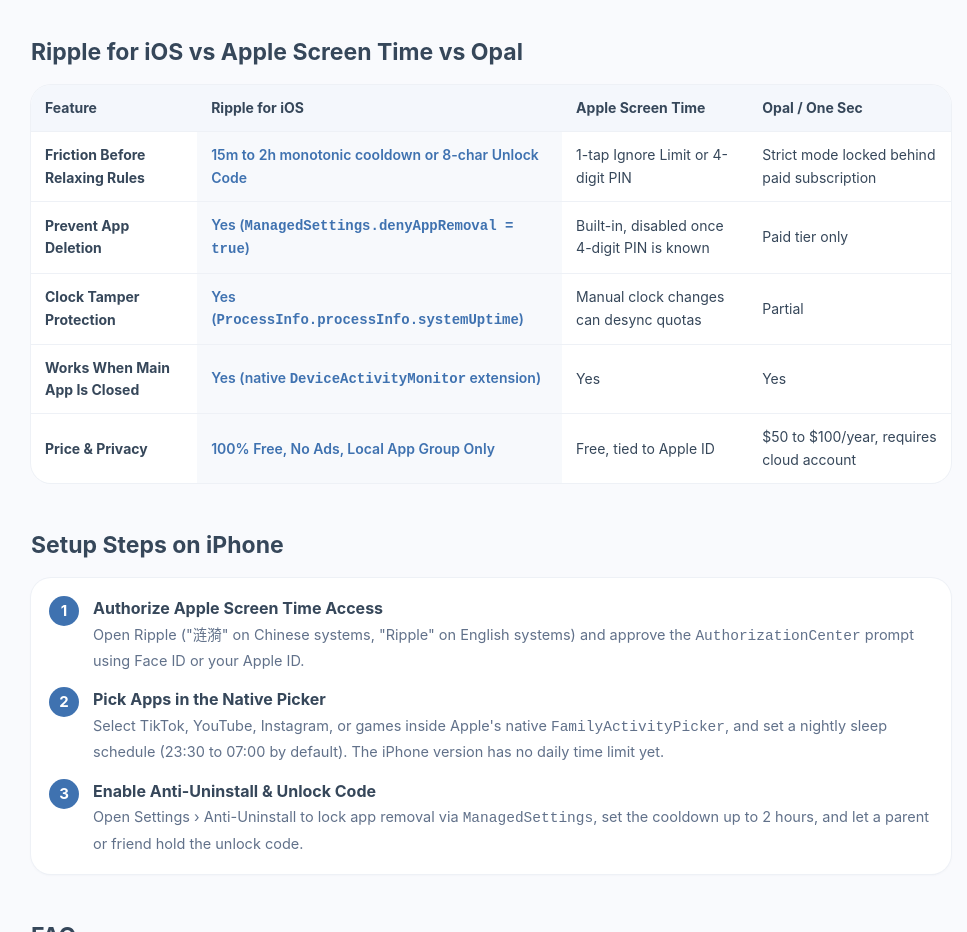
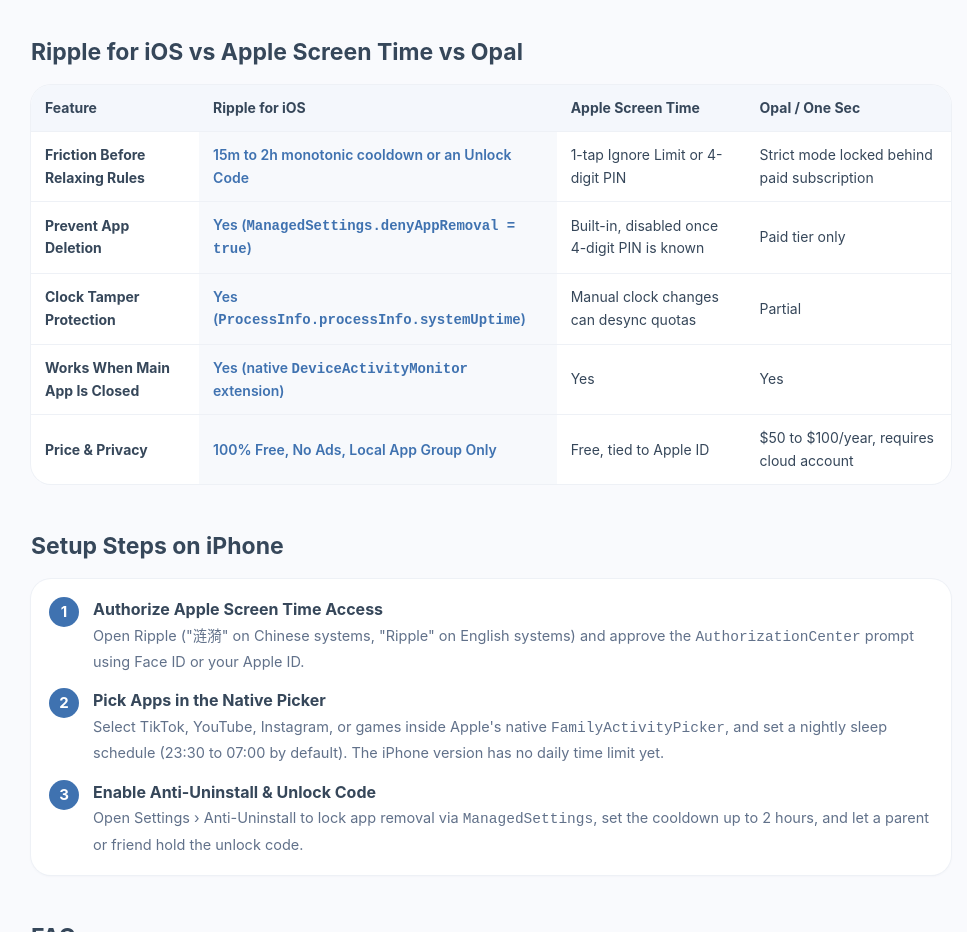
Before and after one commit to ripplefocus/ripplefocus.github.io, a plain HTML site: page en/ios/index.html in a window 1280 px wide. Shown: the part 1320-2252 px from the top of the page, without its empty margins (149-1116 px from the left). Drawn offline with Linux system fonts and the light colour scheme.

Commit message:
en/ios: don't state unlock code length

```diff
--- a/en/ios/index.html
+++ b/en/ios/index.html
@@ -150,7 +150,7 @@ footer a{color:var(--ink2);text-decoration:none;margin:0 6px}
       <tbody>
         <tr>
           <td><b>Friction Before Relaxing Rules</b></td>
-          <td class="hi">15m to 2h monotonic cooldown or 8-char Unlock Code</td>
+          <td class="hi">15m to 2h monotonic cooldown or an Unlock Code</td>
           <td>1-tap Ignore Limit or 4-digit PIN</td>
           <td>Strict mode locked behind paid subscription</td>
         </tr>
```
